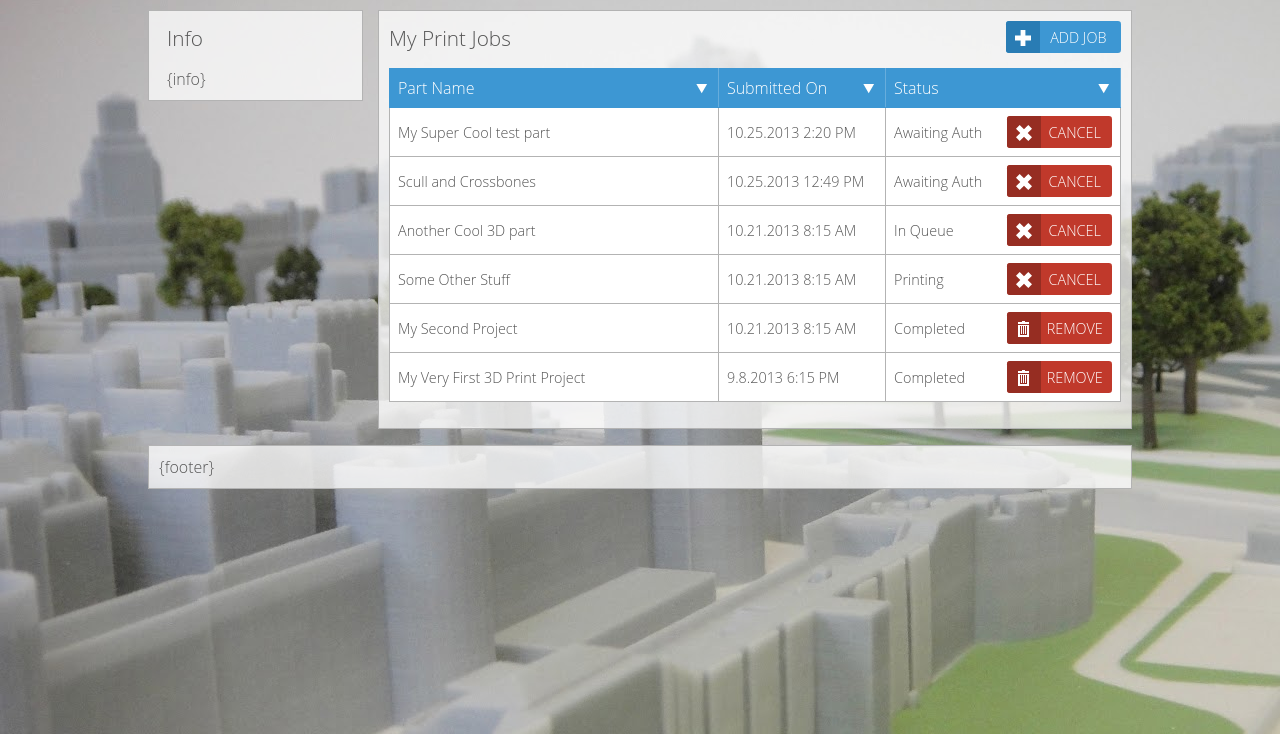
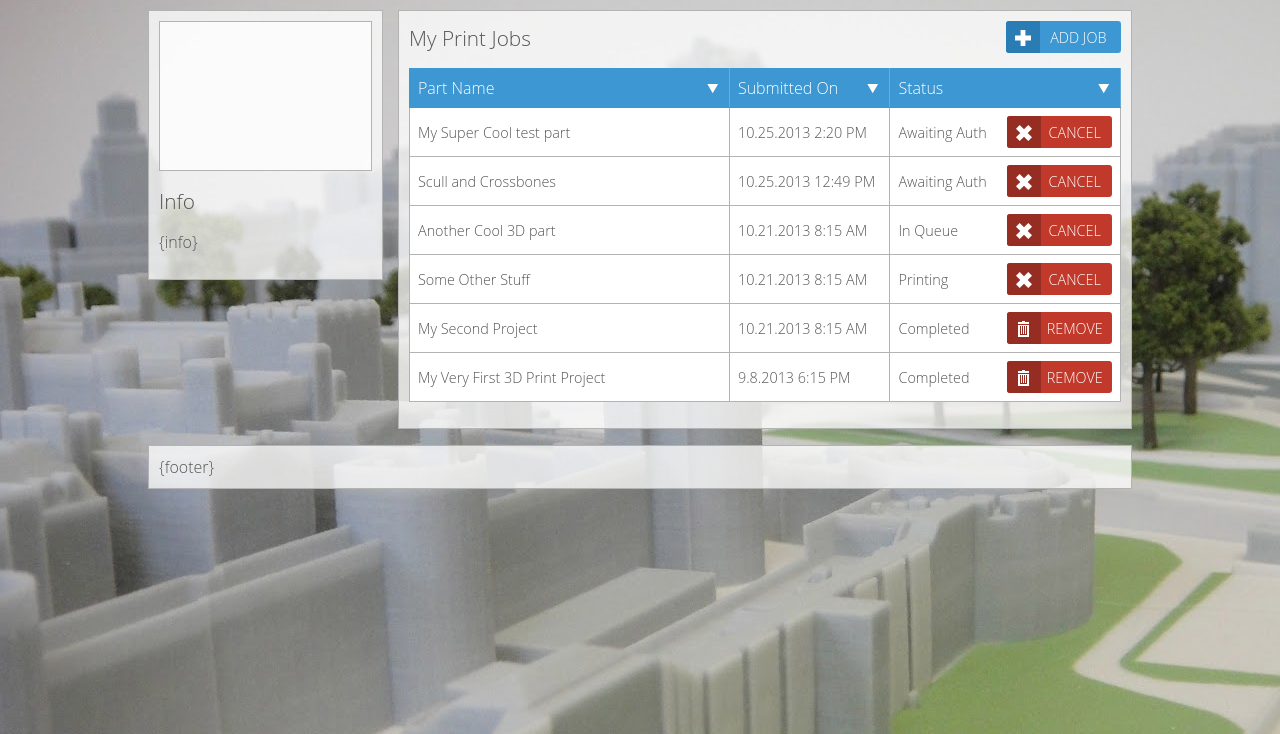
Before and after one commit to FIC/Innovation-Station, a plain HTML site: page print_jobs.html in a window 1280 px wide. Shown: the part 66-800 px from the top of the page. Drawn offline with nearby package versions, Linux system fonts and the light colour scheme.

Commit message:
- minor refactoring

```diff
--- a/print_jobs.html
+++ b/print_jobs.html
@@ -84,6 +84,7 @@
             <div class="main">
 
                 <section class="box info">
+                    <div class="box cam"></div>
                    <div>
                         <h2>Info</h2>
                     {info}
@@ -188,7 +189,6 @@
             <span class="cancelme"><a href="#">Cancel</a></span>
         </p>
     </div>
-
 </div>
 
 
--- a/sass/partials/design/buttons.scss
+++ b/sass/partials/design/buttons.scss
@@ -38,7 +38,7 @@
 	display:none;
 
 }
-@include breakpoint($tablet-break) {
+@include breakpoint($mobile-break) {
 	.btn-text{
 		padding-left:1.9rem;
 		display:block;
@@ -111,7 +111,7 @@
 .cancel,.remove{
 	background-color: $red;
 
-	@include breakpoint($tablet-break) {
+	@include breakpoint($mobile-break) {
 	    width: 105px;
 	}
 	.icon{
@@ -205,8 +205,6 @@ input.btn{	padding:0; } // submit button fix
 
 
 
-
-
 // download button
 
 .download{
@@ -239,13 +237,6 @@ input.btn{	padding:0; } // submit button fix
 }
 
 
-
-
-
-
-
-
-
 // read more button
 
 .read-more{
--- a/sass/partials/layout/_layout.scss
+++ b/sass/partials/layout/_layout.scss
@@ -130,8 +130,12 @@
 		display: table-footer-group;
 
 		> div {
-			margin: 0 .5rem;
+			// margin: 0 .5rem;
 		}
+
+		.cam{
+			height:150px;
+		};
 	}
 
 	section.my-jobs{
@@ -148,11 +152,11 @@
 		section.info{
 			display:block;
 			float: left;
-			width: 215px;
+			width: 235px;
 		}
 		section.my-jobs{
 			display:block;
-			margin-left: 230px;
+			margin-left: 250px;
 		}
 	}
 }
```
Also changed, not shown: css/screen.css. Lines whose indentation alone changed are shown as unchanged.
